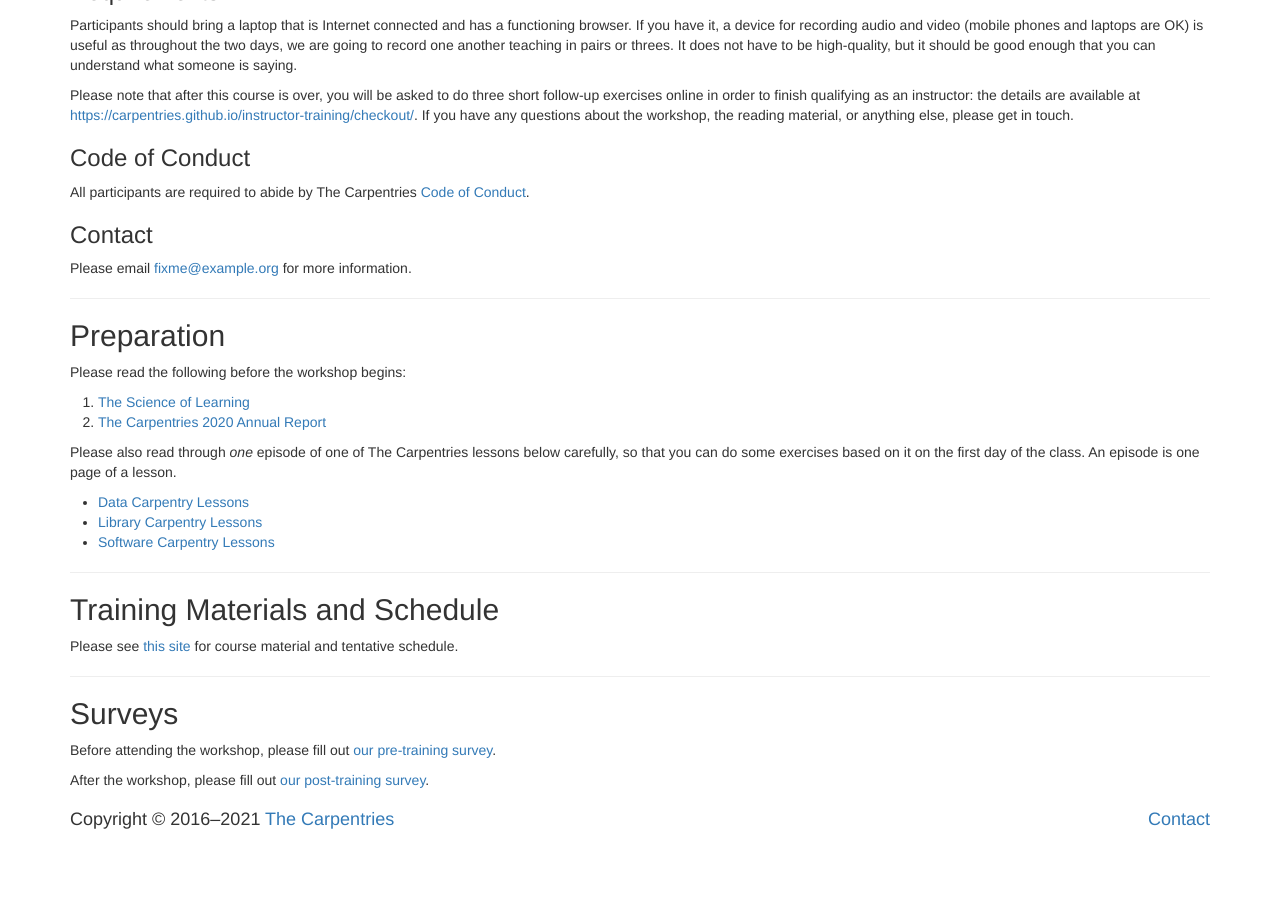
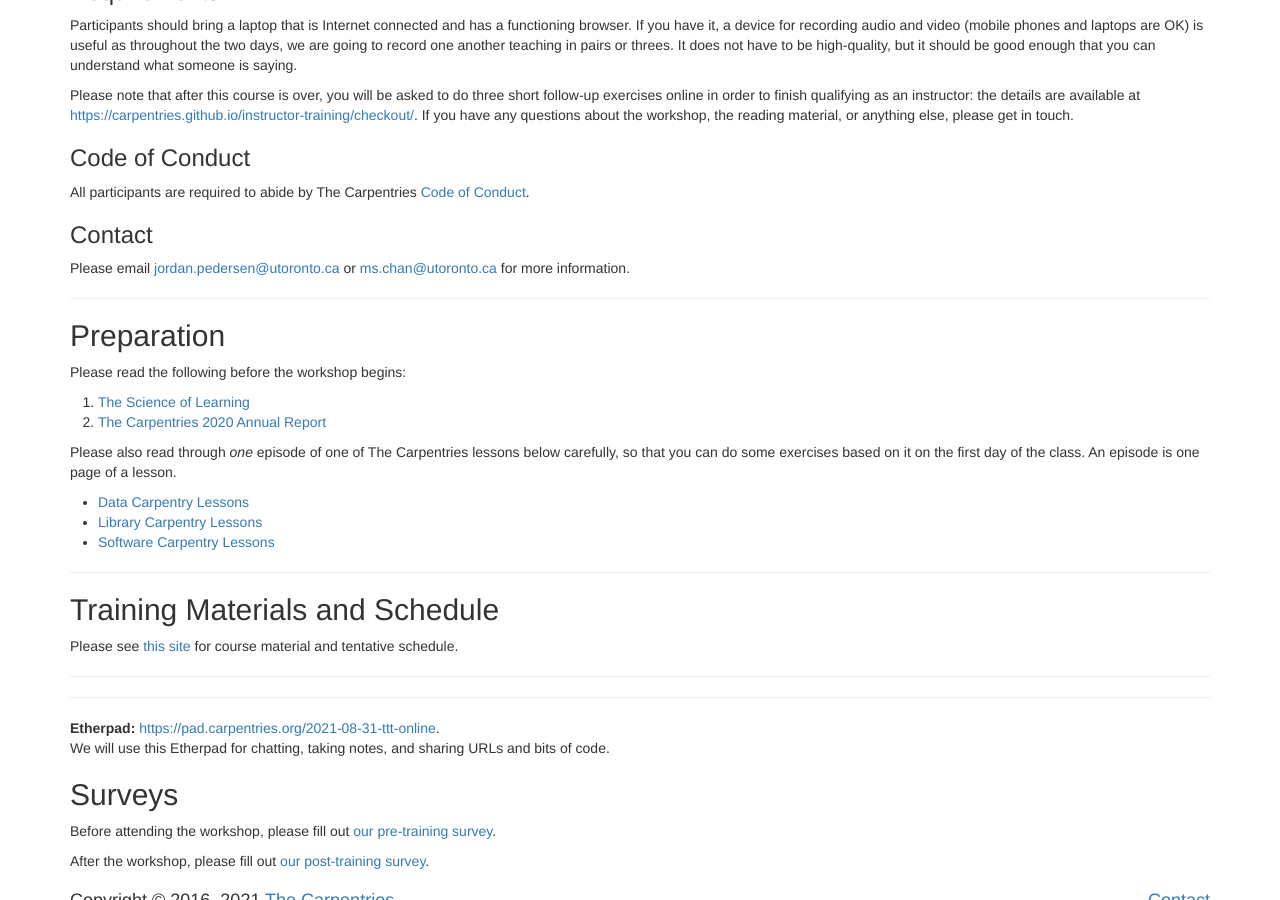
Before and after one commit to JordanPedersen/2021-08-31-ttt-online, a Jekyll site: the page built from index.md, in a window 1280 px wide and 900 px high, scrolled down 1026 px. Built offline with Jekyll 4.4.1, drawn with Linux system fonts in a browser that asks for light colours; before the commit the page ends 1866 px from its top, so only the background shows below that; some of the changed text lies outside the part shown.

Commit message:
Update index.md

```diff
--- a/index.md
+++ b/index.md
@@ -1,16 +1,15 @@
 ---
 layout: workshop      # DON'T CHANGE THIS.
 root: .               # DON'T CHANGE THIS EITHER.  (THANK YOU.)
-country: "FIXME"      # lowercase two-letter ISO country code such as "fr" (see https://en.wikipedia.org/wiki/ISO_3166-1)
-language: "FIXME"     # lowercase two-letter ISO language code such as "fr" (see https://en.wikipedia.org/wiki/ISO_639-1)
-humandate: "FIXME"    # human-readable dates for the workshop (e.g., "Feb 17-18, 2020")
-humantime: "FIXME"    # human-readable times for the workshop (e.g., "9:00 am - 4:30 pm")
-startdate: FIXME      # machine-readable start date for the workshop in YYYY-MM-DD format like 2015-01-01
-enddate: FIXME        # machine-readable end date for the workshop in YYYY-MM-DD format like 2015-01-02
-instructor: ["FIXME"] # boxed, comma-separated list of instructors' names as strings, like ["Kay McNulty", "Betty Jennings", "Betty Snyder"]
-helper: ["FIXME"]     # boxed, comma-separated list of helpers' names, like ["Marlyn Wescoff", "Fran Bilas", "Ruth Lichterman"]
-contact: ["fixme@example.org"]    # boxed, comma-separated list of contact email addresses for the host, lead instructor, or whoever else is handling questions, like ["marlyn.wescoff@example.org", "fran.bilas@example.org", "ruth.lichterman@example.org"]
-etherpad:             # optional: URL for the workshop Etherpad if there is one
+country: "ca"      # lowercase two-letter ISO country code such as "fr" (see https://en.wikipedia.org/wiki/ISO_3166-1)
+language: "en"     # lowercase two-letter ISO language code such as "fr" (see https://en.wikipedia.org/wiki/ISO_639-1)
+humandate: "Aug 31 - Sept 1, 2021"    # human-readable dates for the workshop (e.g., "Feb 17-18, 2020")
+humantime: "9:00 am - 5:00 pm"    # human-readable times for the workshop (e.g., "9:00 am - 4:30 pm")
+startdate: 2021-08-31      # machine-readable start date for the workshop in YYYY-MM-DD format like 2015-01-01
+enddate: 2021-09-01        # machine-readable end date for the workshop in YYYY-MM-DD format like 2015-01-02
+instructor: ["Amanda Charbonneau", "Jordan Pedersen"] # boxed, comma-separated list of instructors' names as strings, like ["Kay McNulty", "Betty Jennings", "Betty Snyder"]
+contact: ["jordan.pedersen@utoronto.ca","ms.chan@utoronto.ca"]    # boxed, comma-separated list of contact email addresses for the host, lead instructor, or whoever else is handling questions, like ["marlyn.wescoff@example.org", "fran.bilas@example.org", "ruth.lichterman@example.org"]
+etherpad: https://pad.carpentries.org/2021-08-31-ttt-online        # optional: URL for the workshop Etherpad if there is one
 eventbrite:           # optional: alphanumeric key for Eventbrite registration, e.g., "1234567890AB" (if Eventbrite is being used)
 locations:
   - venue: "Online"
```
